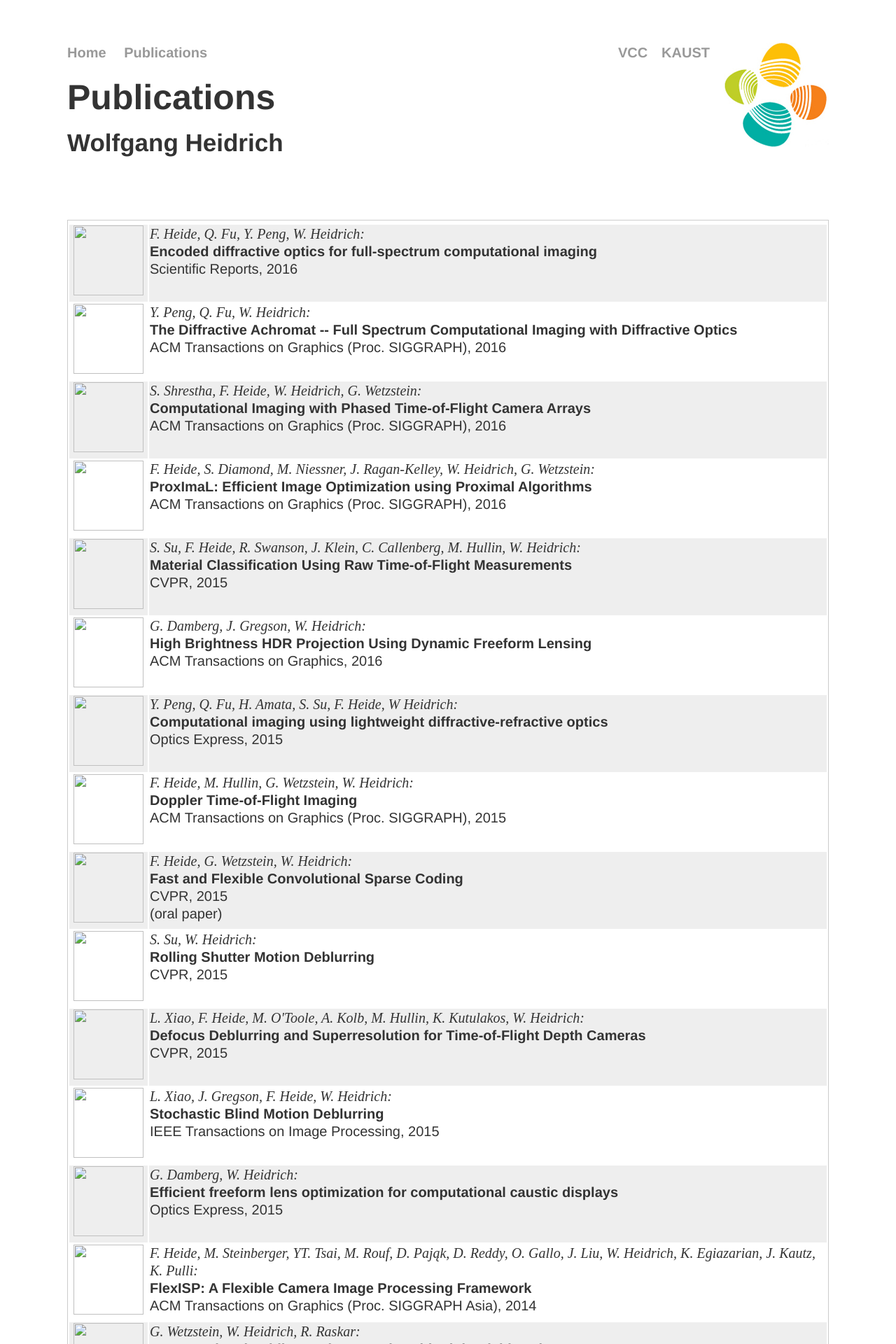
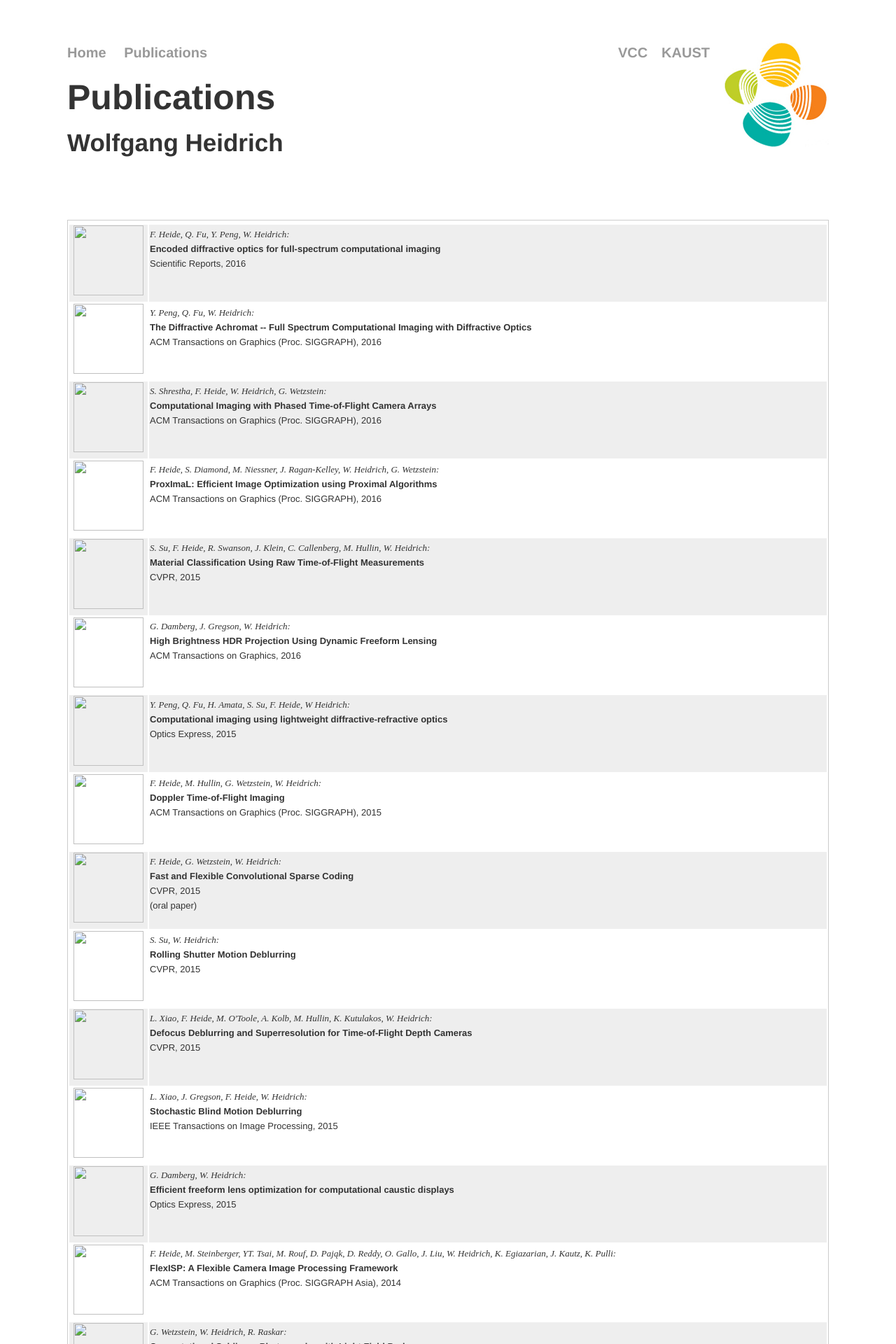
Before and after one commit to vccimaging/vccimaging.github.io, a Jekyll site: the page built from publications.html, in a window 1280 px wide. Shown: the top 1920 px of the page at 70% size. Built offline with Jekyll 4.4.1, drawn with Linux system fonts in a browser that asks for light colours.

Commit message:
Update main.css

```diff
--- a/css/main.css
+++ b/css/main.css
@@ -29,15 +29,18 @@ content {
 pub-authors {
     font-family:'Helvetica Italic', 'Arial Italic', 'Sans-Serif Italic';
     font-style: italic;
+    font-size: small;
     line-height:1.25em;
 }
 pub-title {
     font-family:'Helvetica', 'Arial', 'Sans-Serif';
     font-weight: bold;
+    font-size: small;
     line-height:1.25em;
 }
 pub-normal {
     font-family:'Helvetica', 'Arial', 'Sans-Serif';
+    font-size: small;
     line-height:1.25em;
 }
 p {
```
